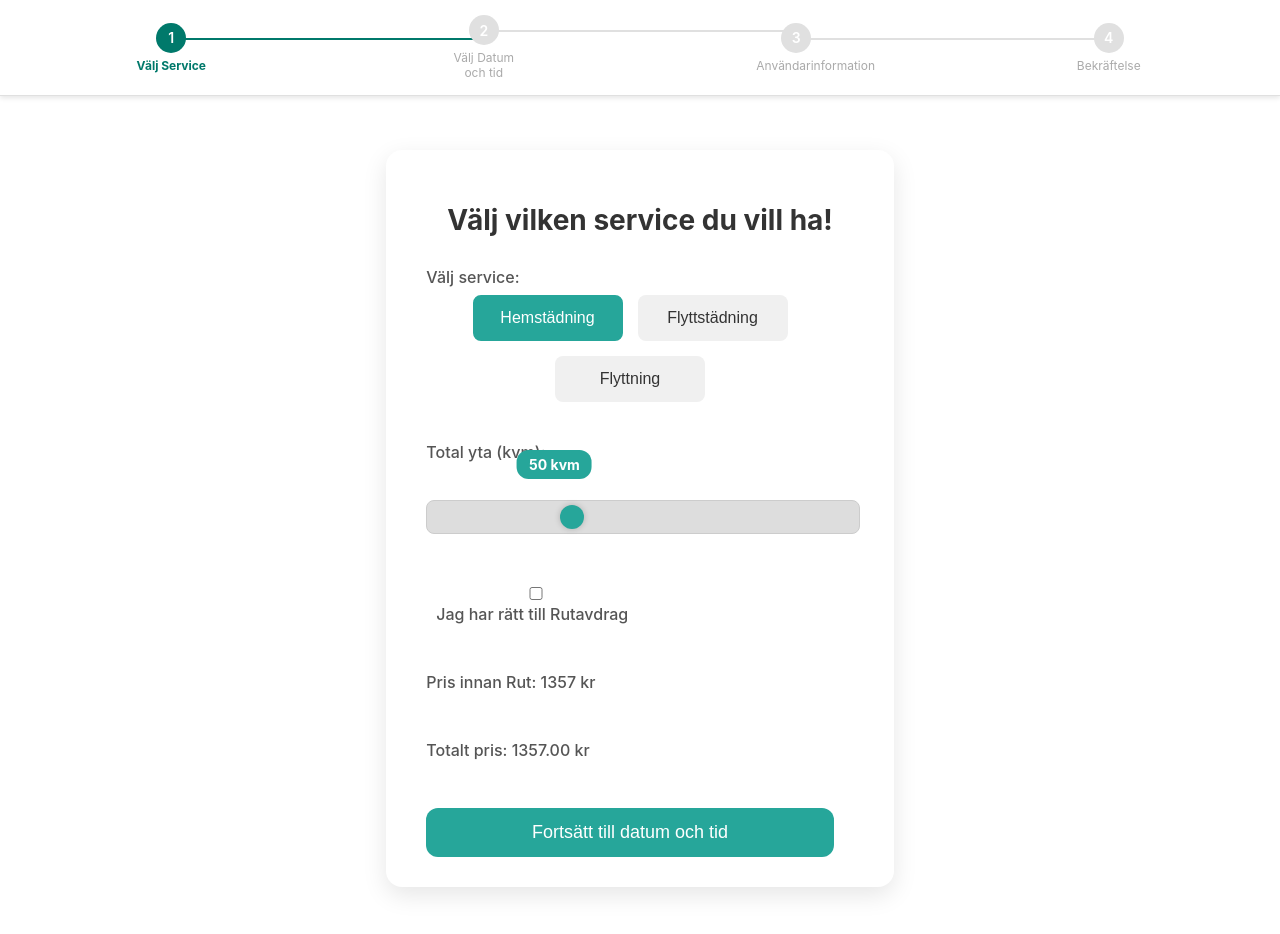
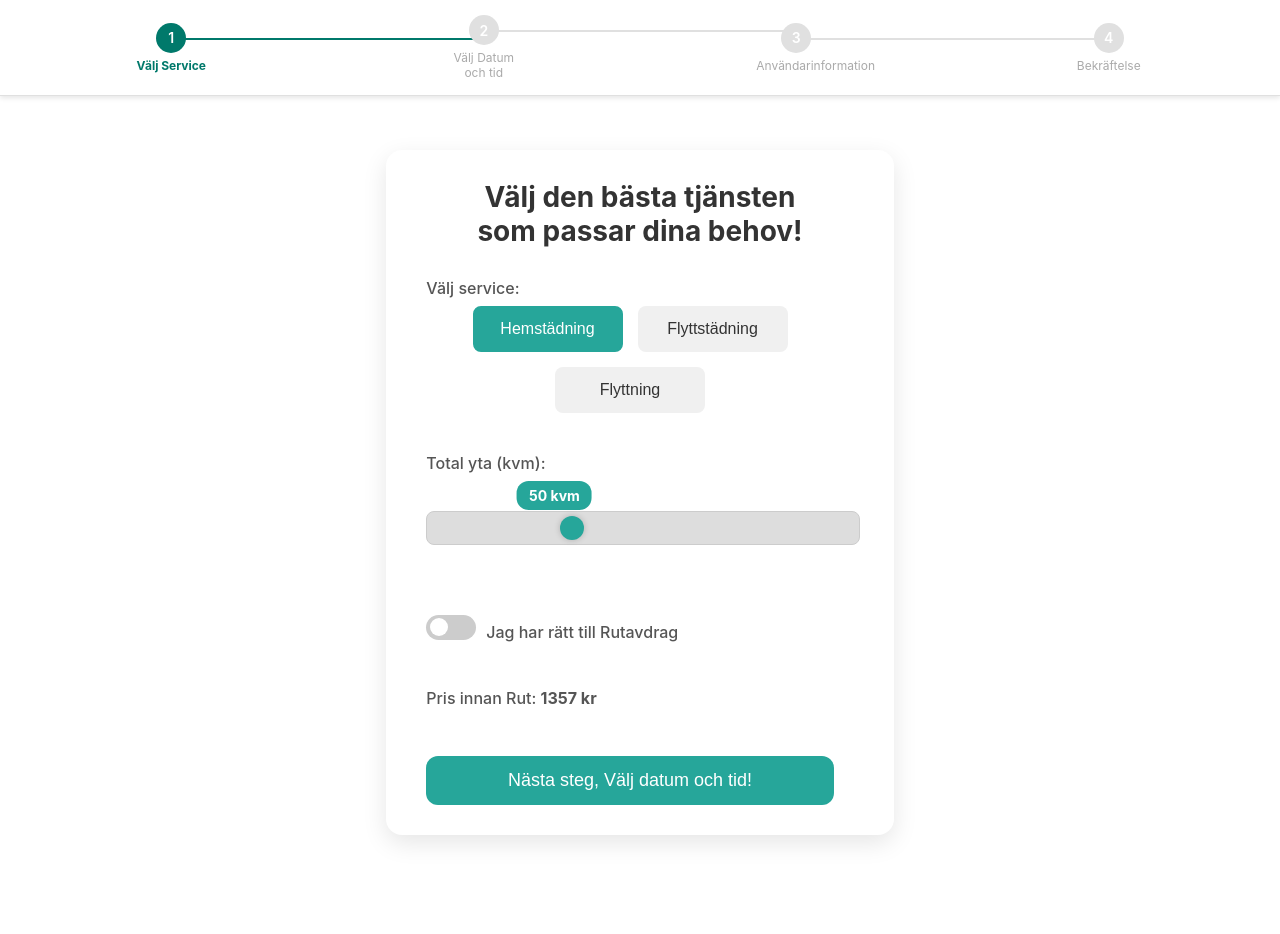
Before and after one commit to baraabd/booking-system, a React (Create React App) app in the folder frontend/: page / in a window 1280 px wide. Shown: the top 934 px of the page. Built offline with nearby package versions, Linux system fonts and the light colour scheme.

Commit message:
Edit some css and text

```diff
--- a/frontend/src/App.jsx
+++ b/frontend/src/App.jsx
@@ -178,7 +178,7 @@ function App() {
               onClick={handleProceedToUserInfo}
               className="confirm-button-time"
             >
-              Fortsätt till ange din info
+              Du är närmare, Ange dina uppgifter på nästa steg!
             </button>
           </div>
         </>
@@ -206,7 +206,7 @@ function App() {
             onClick={handleConfirmBooking}
             className="confirm-button-confirmation"
           >
-            Bekräfta bokning
+            Bekräfta din bokning
           </button>
         </>
       )}
--- a/frontend/src/ServiceDetails.css
+++ b/frontend/src/ServiceDetails.css
@@ -13,7 +13,7 @@
 .service-details-container h2 {
   font-size: 28px;
   color: #333;
-  margin-bottom: 30px;
+  margin: 0px;
   font-weight: bold;
 }
 
@@ -29,7 +29,9 @@
   display: flex;
   flex-direction: column;
   align-items: flex-start;
+  width: 100%;
 }
+
 
 .service-form label {
   font-size: 16px;
@@ -45,10 +47,11 @@
   gap: 15px;
   flex-wrap: wrap;
   justify-content: center;
+  width: 100%;
 }
 
 .service-buttons button {
-  flex: 1 1 calc(33.33% - 30px); /* Each button takes a third of the row, subtracting for the gap */
+  flex: 1 1 calc(33.33% - 30px);
   max-width: 150px;
   background-color: #f0f0f0;
   color: #333;
@@ -57,12 +60,13 @@
   padding: 12px 20px;
   font-size: 16px;
   cursor: pointer;
-  transition: background-color 0.3s, color 0.3s, border-color 0.3s;
+  transition: background-color 0.3s, color 0.3s, border-color 0.3s, transform 0.2s ease;
   text-align: center;
 }
 
 .service-buttons button:hover {
   background-color: #e0e0e0;
+  transform: translateY(-2px);
 }
 
 .service-buttons .selected {
@@ -128,7 +132,8 @@ input[type="range"]:hover::-moz-range-thumb {
 
 .slider-value {
   position: absolute;
-  top: -40px;
+  top: -20px;
+  left: 50%;
   transform: translateX(-50%);
   background: #26a69a;
   color: white;
@@ -140,11 +145,19 @@ input[type="range"]:hover::-moz-range-thumb {
   transition: left 0.3s ease;
 }
 
-/* Labels for static information */
-.service-form label.total-label {
+/* Labels for pricing information with dynamic styling */
+.price-info {
+  margin-top: 20px;
   font-size: 18px;
   font-weight: bold;
   color: #333;
+  text-align: center;
+}
+
+.price-info.rut-active {
+  color: #26a69a;
+  font-size: 20px;
+  transition: color 0.3s ease, font-size 0.3s ease;
 }
 
 /* Confirm button styling */
@@ -168,6 +181,80 @@ input[type="range"]:hover::-moz-range-thumb {
   outline: none;
   box-shadow: 0 0 8px rgba(0, 121, 107, 0.5);
 }
+
+/* Toggle Switch for Rutavdrag */
+.toggle-switch {
+  display: flex;
+  align-items: center;
+  margin-top: 20px;
+}
+
+.toggle-label {
+  font-size: 16px;
+  color: #555;
+  margin-left: 10px;
+  font-weight: 500;
+}
+
+/* Switch Container */
+.switch {
+  position: relative;
+  display: inline-block;
+  width: 50px;
+  height: 25px;
+}
+
+.switch input {
+  opacity: 0;
+  width: 0;
+  height: 0;
+}
+
+/* Slider */
+.slider {
+  position: absolute;
+  cursor: pointer;
+  top: 0;
+  left: 0;
+  right: 0;
+  bottom: 0;
+  background-color: #ccc;
+  transition: .4s;
+  border-radius: 25px;
+}
+
+.slider:before {
+  position: absolute;
+  content: "";
+  height: 18px;
+  width: 18px;
+  left: 4px;
+  bottom: 4px;
+  background-color: white;
+  transition: .4s;
+  border-radius: 50%;
+}
+
+input:checked + .slider {
+  background-color: #26a69a;
+}
+
+input:checked + .slider:before {
+  transform: translateX(25px);
+}
+
+.slider.round {
+  border-radius: 34px;
+}
+
+.slider.round:before {
+  border-radius: 50%;
+}
+
+h2.head {
+  margin-bottom: 30px;
+}
+
 
 /* Mobile Responsiveness */
 @media screen and (max-width: 600px) {
@@ -205,4 +292,6 @@ input[type="range"]:hover::-moz-range-thumb {
     font-size: 12px;
     top: -35px;
   }
+
+
 }
--- a/frontend/src/components/BookingForm.jsx
+++ b/frontend/src/components/BookingForm.jsx
@@ -104,7 +104,7 @@ function BookingForm({ discount: initialDiscount, onConfirmBooking, checkUserExi
           />
         </div>
 
-        <button type="submit" className="confirm-button-user">Sammanfatta på service</button>
+        <button type="submit" className="confirm-button-user">Du är klarat, Granska din beställning!</button>
       </form>
     </div>
   );
--- a/frontend/src/components/Calendar.jsx
+++ b/frontend/src/components/Calendar.jsx
@@ -1,7 +1,7 @@
 import React, { useState } from 'react';
 import Calendar from 'react-calendar';
 import 'react-calendar/dist/Calendar.css';
-import '../Calendar.css';  // Import the global styles
+import '../Calendar.css';
 
 function CalendarComponent({ onDateSelect }) {
   const [selectedDate, setSelectedDate] = useState(new Date());
@@ -27,7 +27,7 @@ function CalendarComponent({ onDateSelect }) {
 
   return (
     <div className="calendar-container" aria-label="Calendar container">
-      <h2 className="calendar-title" aria-label="Select a date">Ange datumet som passar dig!</h2>
+      <h2 className="calendar-title" aria-label="Select a date">Välj ett datum som passar dig bäst!</h2>
       <Calendar
         onChange={handleDateChange}
         value={selectedDate}
--- a/frontend/src/components/ServiceDetails.jsx
+++ b/frontend/src/components/ServiceDetails.jsx
@@ -1,9 +1,8 @@
-import React, { useState, useEffect } from 'react';
-import '../ServiceDetails.css';
+import React, { useState, useEffect } from "react";
+import "../ServiceDetails.css";
 
-// Define price ranges for each service
 const servicesData = {
-  'Hemstädning': [
+  Hemstädning: [
     { min: 0, max: 49, prisInnanRut: 1225 },
     { min: 50, max: 59, prisInnanRut: 1357 },
     { min: 60, max: 69, prisInnanRut: 1449 },
@@ -16,36 +15,20 @@ const servicesData = {
     { min: 130, max: 139, prisInnanRut: 1668 },
     { min: 140, max: 159, prisInnanRut: 1749 },
   ],
-  'Flyttstädning': [
+  Flyttstädning: [
     { min: 0, max: 49, prisInnanRut: 2891 },
     { min: 50, max: 59, prisInnanRut: 3422 },
-    { min: 60, max: 69, prisInnanRut: 3933 },
-    { min: 70, max: 79, prisInnanRut: 4424 },
-    { min: 80, max: 89, prisInnanRut: 4895 },
-    { min: 90, max: 99, prisInnanRut: 5346 },
-    { min: 100, max: 109, prisInnanRut: 5777 },
-    { min: 110, max: 119, prisInnanRut: 6188 },
-    { min: 120, max: 129, prisInnanRut: 6579 },
-    { min: 130, max: 139, prisInnanRut: 6950 },
-    { min: 140, max: 159, prisInnanRut: 7791 },
+    // ... other ranges
   ],
-  'Flyttning': [
+  Flyttning: [
     { min: 0, max: 49, prisInnanRut: 5292 },
     { min: 50, max: 59, prisInnanRut: 6254 },
-    { min: 60, max: 69, prisInnanRut: 7176 },
-    { min: 70, max: 79, prisInnanRut: 8058 },
-    { min: 80, max: 89, prisInnanRut: 8900 },
-    { min: 90, max: 99, prisInnanRut: 9702 },
-    { min: 100, max: 109, prisInnanRut: 10464 },
-    { min: 110, max: 119, prisInnanRut: 11186 },
-    { min: 120, max: 129, prisInnanRut: 11862 },
-    { min: 130, max: 139, prisInnanRut: 12510 },
-    { min: 140, max: 159, prisInnanRut: 13992 },
+    // ... other ranges
   ],
 };
 
 function ServiceDetails({ onProceedToUser }) {
-  const [selectedService, setSelectedService] = useState('Hemstädning');
+  const [selectedService, setSelectedService] = useState("Hemstädning");
   const [totalArea, setTotalArea] = useState(50); // Default value for slider
   const [priceBeforeRut, setPriceBeforeRut] = useState(0);
   const [pricePerSquareMeter, setPricePerSquareMeter] = useState(0);
@@ -85,9 +68,8 @@ function ServiceDetails({ onProceedToUser }) {
     }
   }, [totalArea, selectedService, rutDiscount, appliedDiscount]);
 
-  const handleRutCheckboxChange = (e) => {
-    const isChecked = e.target.checked;
-    setRutDiscount(isChecked);
+  const handleRutToggle = () => {
+    setRutDiscount(!rutDiscount);
   };
 
   const handleSubmit = (e) => {
@@ -105,8 +87,8 @@ function ServiceDetails({ onProceedToUser }) {
 
   return (
     <div className="service-details-container">
-      <h2>Välj vilken service du vill ha!</h2>
-
+      <h2>Välj den bästa tjänsten</h2>
+      <h2 className="head">som passar dina behov!</h2>
       <form onSubmit={handleSubmit} className="service-form">
         <div className="form-group">
           <label>Välj service:</label>
@@ -116,7 +98,7 @@ function ServiceDetails({ onProceedToUser }) {
                 type="button"
                 key={service}
                 onClick={() => setSelectedService(service)}
-                className={service === selectedService ? 'selected' : ''}
+                className={service === selectedService ? "selected" : ""}
               >
                 {service}
               </button>
@@ -135,32 +117,47 @@ function ServiceDetails({ onProceedToUser }) {
               step="1"
               onChange={(e) => setTotalArea(e.target.value)}
             />
-            <div className="slider-value" style={{ left: `${(totalArea / 159) * 100}%` }}>
+            <div
+              className="slider-value"
+              style={{ left: `${(totalArea / 159) * 100}%` }}
+            >
               {totalArea} kvm
             </div>
           </div>
         </div>
 
-        <div className="form-group">
-          <label>
+        {/* Toggle Switch for Rut Discount */}
+        <div className="toggle-switch">
+          <label className="switch">
             <input
               type="checkbox"
               checked={rutDiscount}
-              onChange={handleRutCheckboxChange}
+              onChange={handleRutToggle}
             />
-            Jag har rätt till Rutavdrag
+            <span className="slider round"></span>
           </label>
+          <span className="toggle-label">Jag har rätt till Rutavdrag</span>
         </div>
 
-        <div className="form-group">
-          <label>Pris innan Rut: {priceBeforeRut} kr</label>
-        </div>
+        {/* Display Pricing Dynamically Based on Rut Discount */}
+        {!rutDiscount ? (
+          <div className="form-group price-info">
+            <label>
+              Pris innan Rut: <strong>{priceBeforeRut} kr</strong>
+            </label>
+          </div>
+        ) : (
+          <div className="form-group price-info">
+            <label>
+              Totalt pris (med Rutavdrag):{" "}
+              <strong>{calculatedPrice.toFixed(2)} kr</strong>
+            </label>
+          </div>
+        )}
 
-        <div className="form-group">
-          <label>Totalt pris: {calculatedPrice.toFixed(2)} kr</label>
-        </div>
-
-        <button type="submit" className="confirm-button-datum">Fortsätt till datum och tid</button>
+        <button type="submit" className="confirm-button-datum">
+          Nästa steg, Välj datum och tid!
+        </button>
       </form>
     </div>
   );
--- a/frontend/src/components/TimeSlots.jsx
+++ b/frontend/src/components/TimeSlots.jsx
@@ -25,7 +25,7 @@ function TimeSlots({ onTimeSelect }) {
 
   return (
     <div className="time-slots-container">
-      <h2>Vilken period passar dig?</h2>
+      <h2>Välj en period som passar dig bäst!</h2>
       <div className="time-range-display">
         <span>Från: <strong>{convertMinutesToTime(timeRange[0])}</strong></span>
         <span>Till: <strong>{convertMinutesToTime(timeRange[1])}</strong></span>
```
